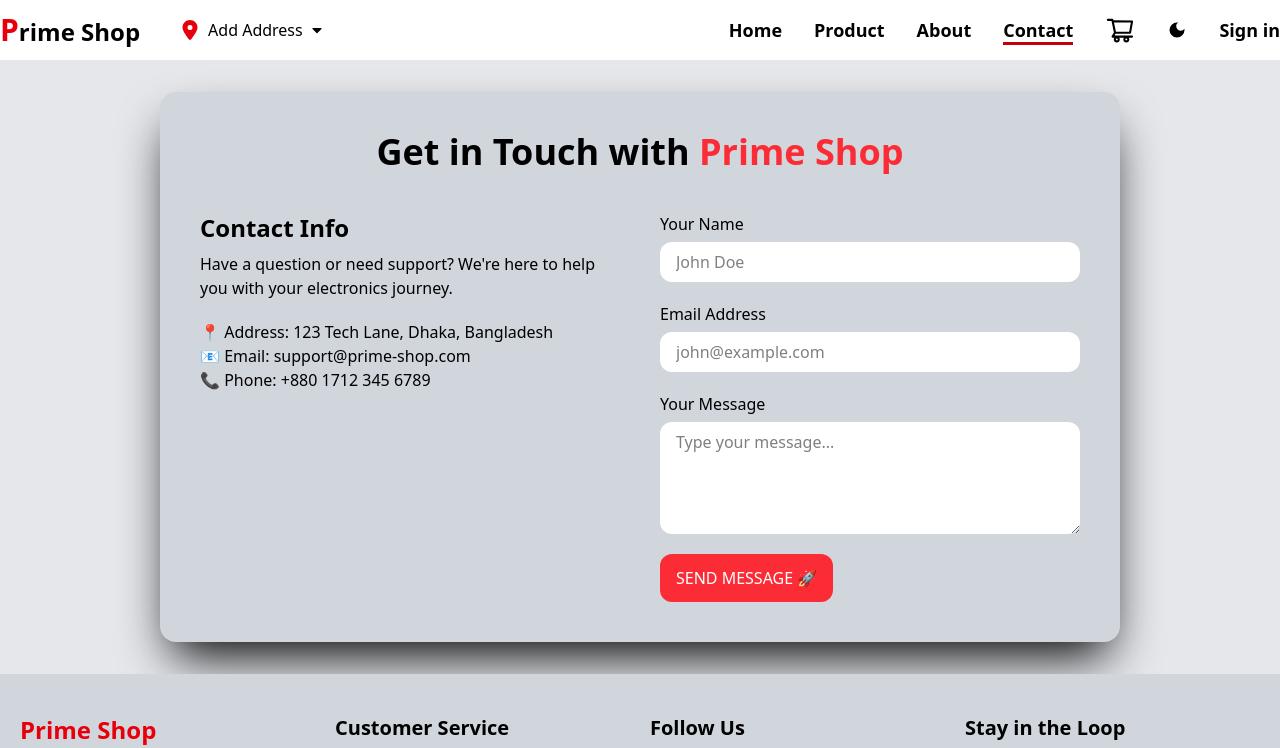
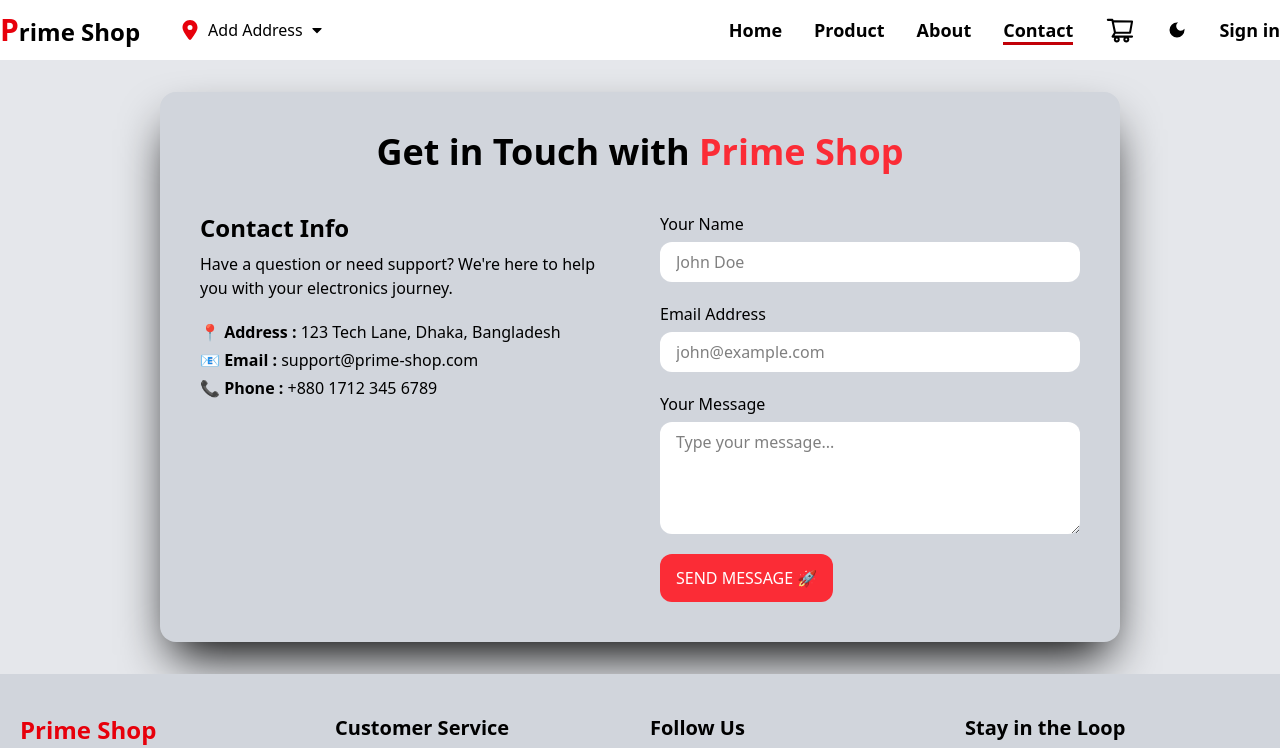
Before and after one commit to Foridul35962/Prime-Shop, a React (Vite) app: page /contact in a window 1280 px wide. Shown: the top 748 px of the page. Built offline with nearby package versions, Linux system fonts and the light colour scheme; no server answers.

Commit message:
contact design update

```diff
--- a/src/pages/Contact.jsx
+++ b/src/pages/Contact.jsx
@@ -12,10 +12,10 @@ const Contact = () => {
               <h2 className="text-2xl font-semibold">Contact Info</h2>
               <p>Have a question or need support? We're here to help you with your electronics journey.</p>
             </div>
-            <div>
-              <p><span>📍 Address: </span>123 Tech Lane, Dhaka, Bangladesh</p>
-              <p><span>📧 Email: </span>support@prime-shop.com</p>
-              <p><span>📞 Phone: </span>+880 1712 345 6789</p>
+            <div className="flex flex-col gap-1">
+              <p><span className="font-semibold">📍 Address : </span>123 Tech Lane, Dhaka, Bangladesh</p>
+              <p><span className="font-semibold">📧 Email : </span>support@prime-shop.com</p>
+              <p><span className="font-semibold">📞 Phone : </span>+880 1712 345 6789</p>
             </div>
           </div>
           <form onSubmit={formSubmit} className="*:flex *:flex-col *:gap-1.5 flex flex-col gap-5">
```
